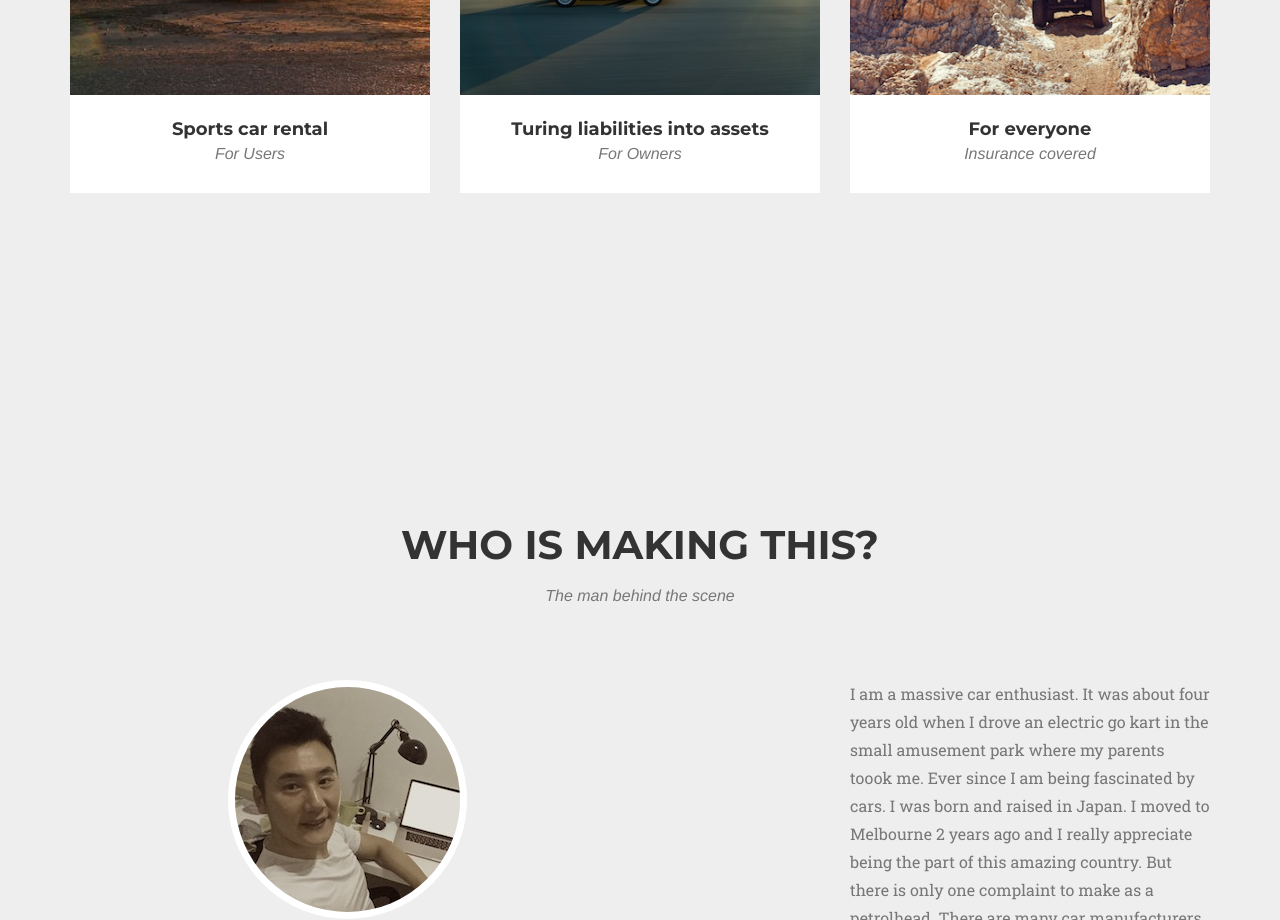
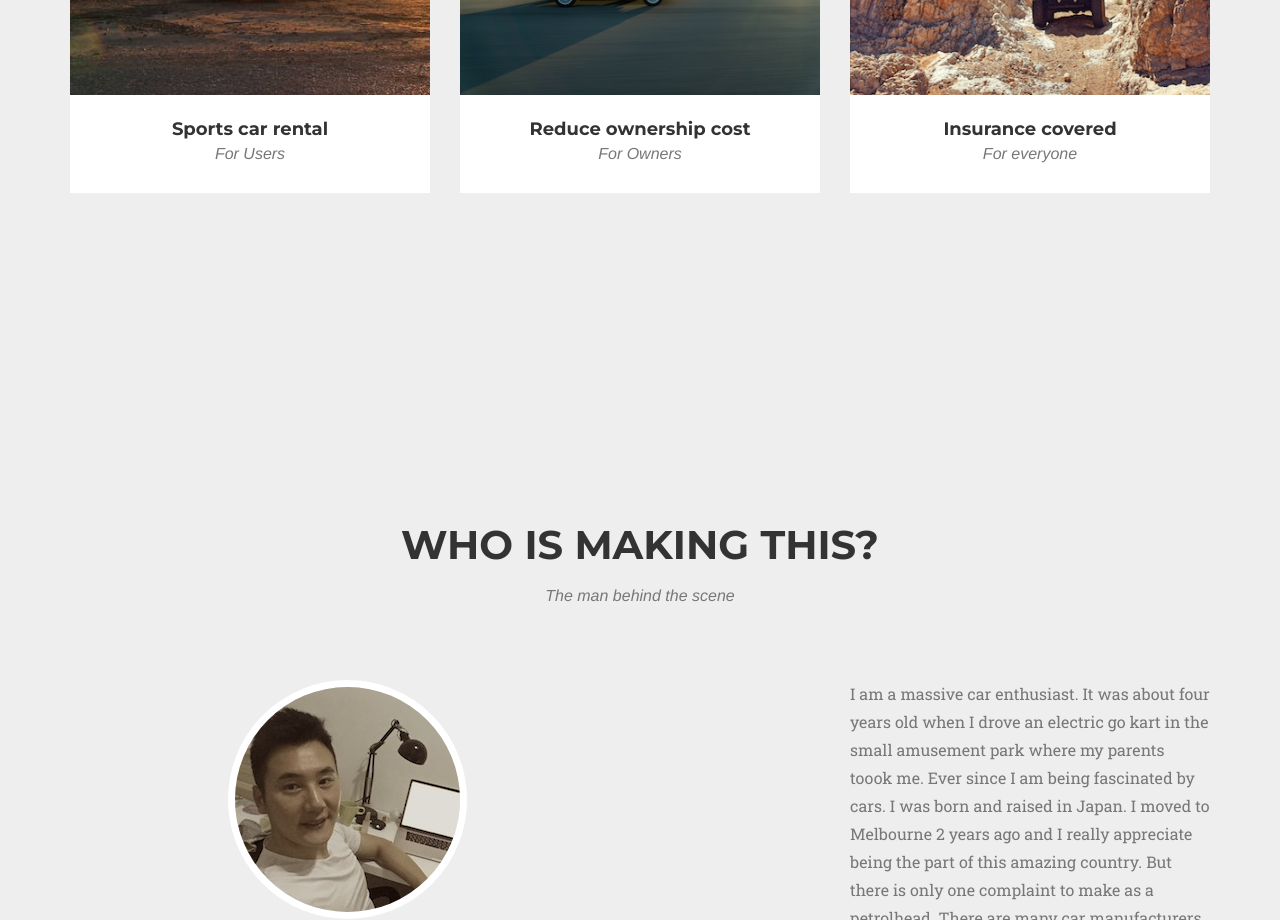
Before and after one commit to mazz1796/aerodynamic-lp, a website: page index.html in a window 1280 px wide. Shown: the part 1980-2900 px from the top of the page. Drawn offline with nearby package versions, Linux system fonts and the light colour scheme; a web font is replaced by a local one.

Commit message:
revised contents

```diff
--- a/index.html
+++ b/index.html
@@ -171,7 +171,7 @@
                         <img src="img/portfolio/startup-framework.png" class="img-responsive" alt="">
                     </a>
                     <div class="portfolio-caption">
-                        <h4>Turing liabilities into assets</h4>
+                        <h4>Reduce ownership cost</h4>
                         <p class="text-muted">For Owners</p>
                     </div>
                 </div>
@@ -187,8 +187,8 @@
                         <img src="img/portfolio/treehouse.png" class="img-responsive" alt="">
                     </a>
                     <div class="portfolio-caption">
-                        <h4>For everyone</h4>
-                        <p class="text-muted">Insurance covered</p>
+                        <h4>Insurance covered</h4>
+                        <p class="text-muted">For everyone</p>
                     </div>
                 </div>
 
```
